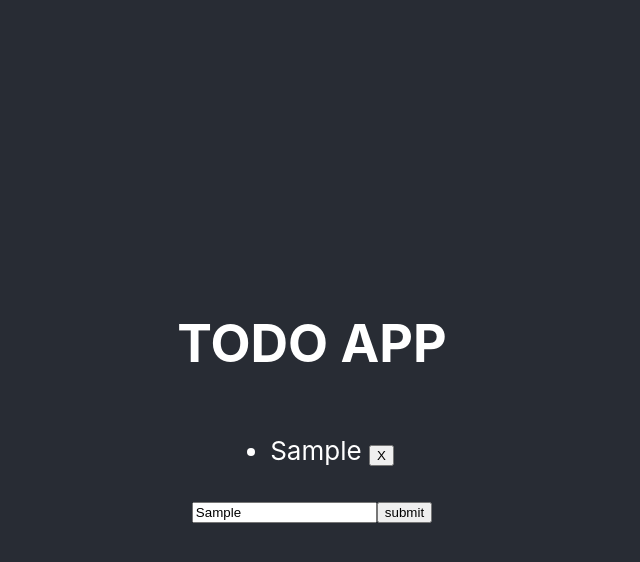
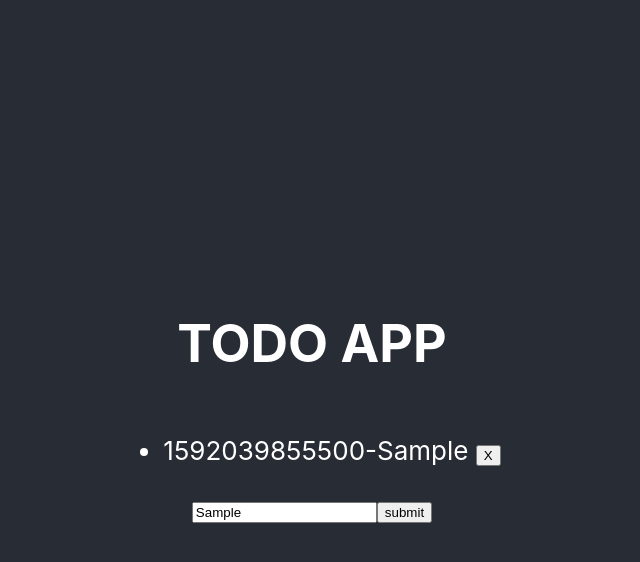
Before and after one commit to frxception/react-todo-app-demo, a React (Create React App) app: page / in a window 1280 px wide. Both pictures are taken after typing "Sample" into the empty fields and a click on the button "submit". Shown: the top 562 px of the page, without its empty margins (328-968 px from the left). Built offline with nearby package versions, Linux system fonts and the light colour scheme.

Commit message:
refactored state

```diff
--- a/src/App.js
+++ b/src/App.js
@@ -6,42 +6,57 @@ class App extends React.Component {
     constructor(props) {
         super(props);
         this.state = {
-            item: '',
-            items: []
+            item: {
+                id: '',
+                text: ''
+            },
+            itemList: []
         }
         this.handleChange = this.handleChange.bind(this); //NOTE: so that we use this
-        this.handleSubmit = this.handleSubmit.bind(this);
         this.actionDelete = this.actionDelete.bind(this);
+        this.actionAdd = this.actionAdd.bind(this);
+        this.actionEdit = this.actionEdit.bind(this);
     }
 
     handleChange(event) {
         event.preventDefault()
-        const {value, name} = event.target
-        this.setState( {[name]: value}, ()=>{
-            console.log('something change...', this.state)
+        const {value} = event.target
+        const item = {
+            item: {
+                id: Date.now(),
+                text: value
+            }
+        }
+        this.setState(item,()=>{
+            console.log('handleChange state: ', this.state)
         })
     }
 
-    handleSubmit(event) {
+    actionAdd(event) {
         event.preventDefault()
-        const items = this.state.items
         const item = this.state.item
-        items.push(item)
-        this.setState({items})
+
+        this.setState({itemList: [...this.state.itemList, item]}, ()=>{
+            console.log('handleSubmit state: ',this.state.itemList)
+        })
         // this.setState((prevState)=> {
         //     return {
-        //         items: prevState.items.concat(prevState.item)
+        //         itemList: prevState.itemList.concat(prevState.item)
         //     }
         // })
-        console.log('submit...',this.state)
     }
 
-    actionDelete(key){
-        const filteredItem = this.state.items.filter(
-            item => item !== key
+
+    actionEdit(){
+
+    }
+
+    actionDelete(id){
+        const filteredItem = this.state.itemList.filter(
+            item => item.id !== id
         )
-        this.setState({items: filteredItem})
-        console.log('actionDelete...this.state.items: ',this.state.items)
+        this.setState({itemList: filteredItem})
+        console.log('actionDelete state.itemList: ',this.state.itemList)
     }
 
 
@@ -50,9 +65,9 @@ class App extends React.Component {
             <div className="App">
                 <header className="App-header">
                     <h1>TODO APP</h1>
-                    <ItemList items={this.state.items} item={this.state.item} actionDelete={this.actionDelete} />
-                    <form onSubmit={this.handleSubmit} id='myform'>
-                        <input name='item' type='text' className='input' onChange={this.handleChange}/>
+                    <ItemList itemList={this.state.itemList} actionDelete={this.actionDelete} />
+                    <form onSubmit={this.actionAdd} id='myform'>
+                        <input name='text' type='text' className='input' onChange={this.handleChange}/>
                         <button type="submit">submit</button>
                     </form>
                 </header>
--- a/src/components/item-holder.js
+++ b/src/components/item-holder.js
@@ -2,10 +2,12 @@ import React from "react";
 import './item-holder.css'
 
 
-const ItemHolder = (props) =>{
+const ItemHolder = ({item, actionDelete}) =>{
+    console.log('holder: ',item.id)
+    console.log('holder: ',item.text)
     return (
-            <li className='item' key={props.id}>
-                {props.item} <button className='delete' onClick={()=>props.actionDelete(props.item)}>X</button>
+            <li className='item' key={item.id}>
+                {item.id}-{item.text} <button className='delete' onClick={()=>actionDelete(item.id)}>X</button>
             </li>
     )
 }
--- a/src/components/item-list.js
+++ b/src/components/item-list.js
@@ -2,23 +2,22 @@ import React from 'react'
 import ItemHolder from "./item-holder";
 
 
-const ItemList = ({items, item, actionDelete}) => {
+const ItemList = ({itemList, actionDelete}) => {
+    console.log("itemList: ", itemList)
     return (
         <div>
             <ul>
                 {
-                    items.map((item, index)=>{
+                    itemList.map((item, index)=>{
                         return(
-                            // <li className='item' key={index}>
-                            //     {item} <button className='delete' onClick={()=>actionDelete(item)}>X</button>
-                            // </li>
-                            <ItemHolder key={index} id={index} item={item} actionDelete={actionDelete}></ItemHolder>
+                            <ItemHolder key={index} item={item} actionDelete={actionDelete}></ItemHolder>
                         )
-                })
+                     })
                 }
             </ul>
         </div>
     )
 }
+// <li key={index}>{item.text}-{item.id}</li>
 
 export default ItemList;
```
